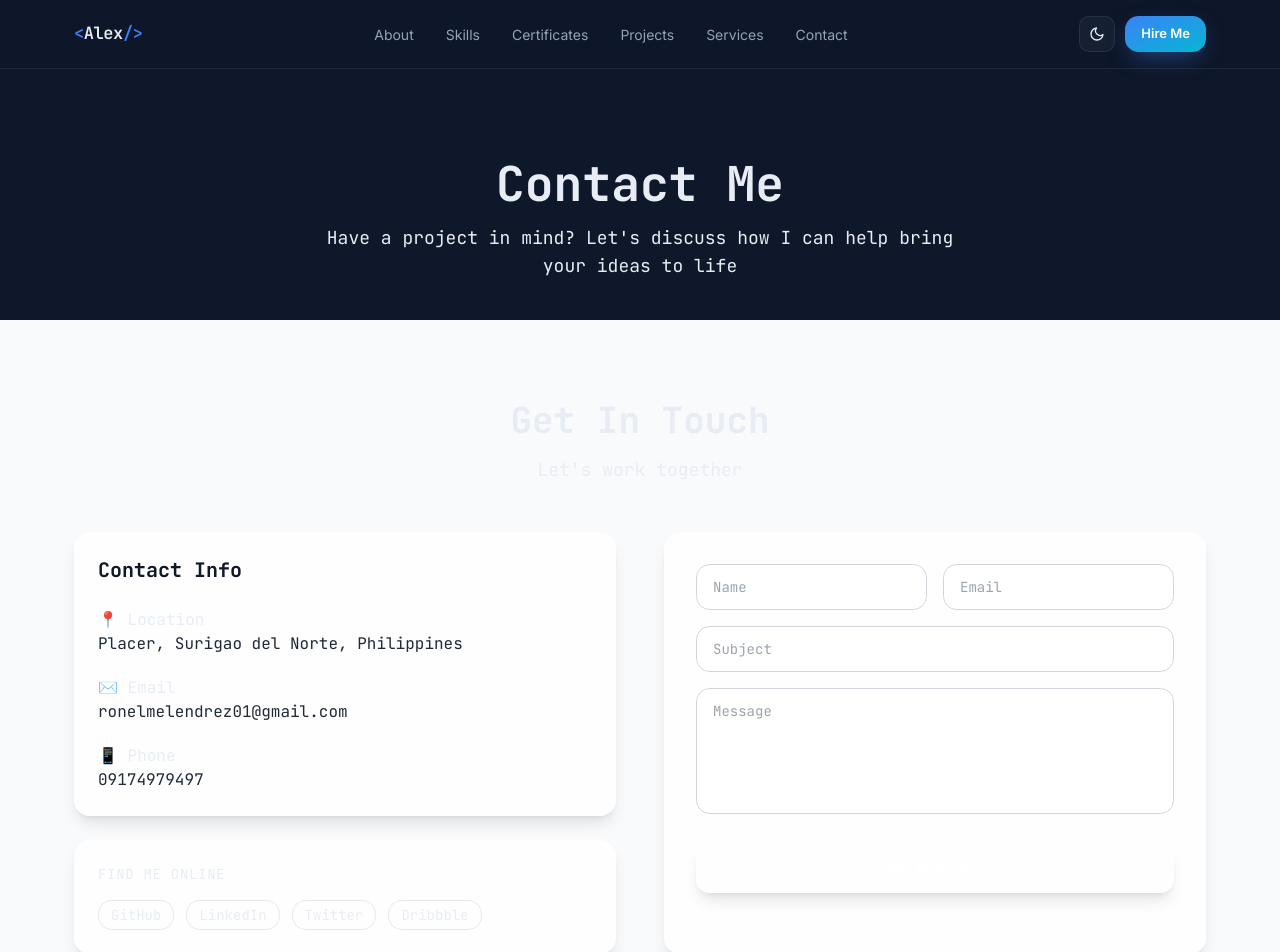
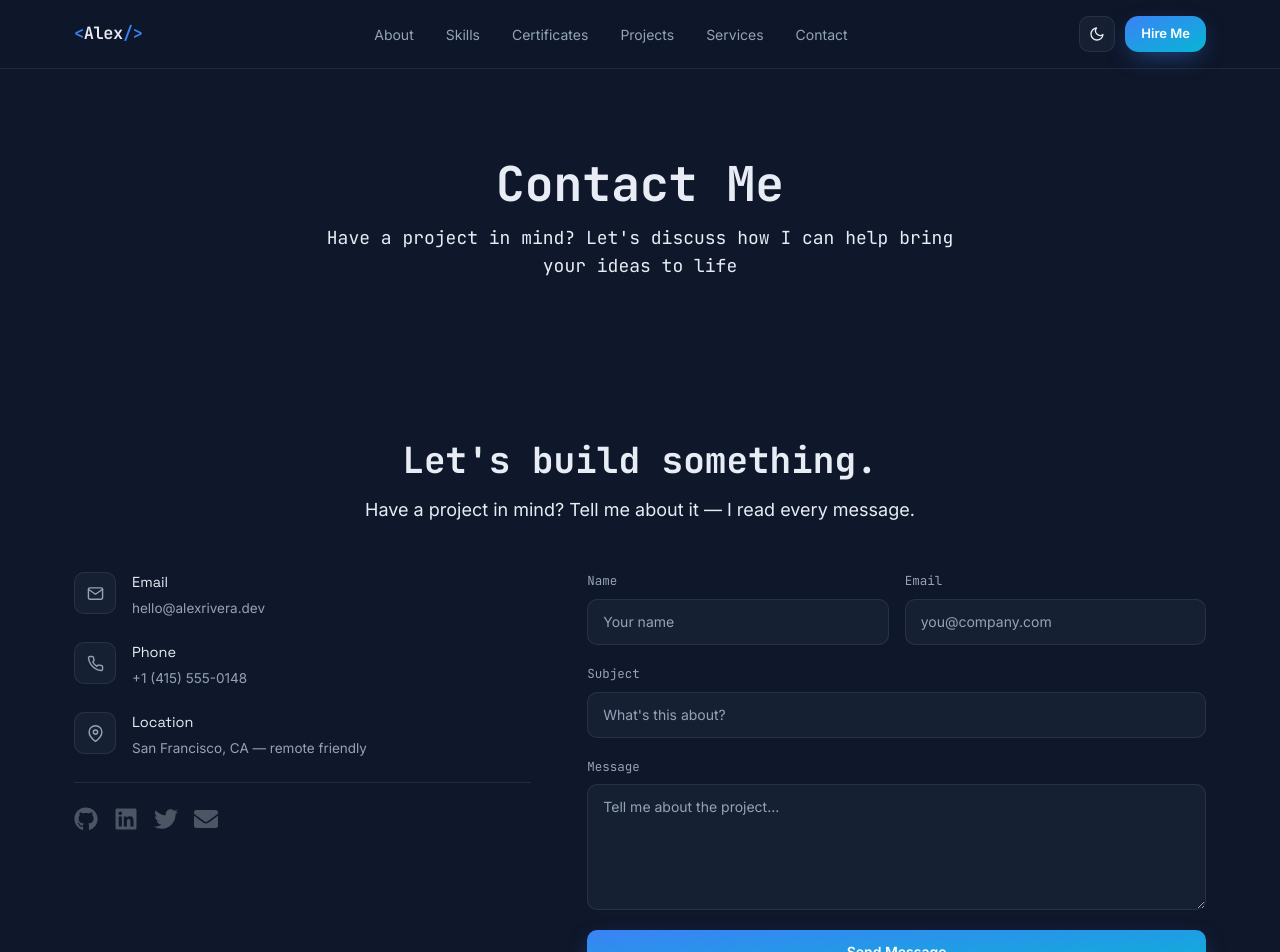
Before and after one commit to Ronelmelendrez/My_Portfolio, a React (Vite) app: page /contact in a window 1280 px wide. Shown: the top 952 px of the page. Built offline with nearby package versions, Linux system fonts and the light colour scheme.

Commit message:
refactor: update the contact section code

```diff
--- a/src/components/sections/Contact.tsx
+++ b/src/components/sections/Contact.tsx
@@ -1,195 +1,84 @@
-import React, { useState, useRef } from "react";
-import { motion, useInView } from "framer-motion";
-import Container from "../common/Container";
-import SectionTitle from "../common/SectionTitle";
+import { useState } from 'react';
+import { FiMail, FiPhone, FiMapPin } from 'react-icons/fi';
+import Reveal from '../common/Reveal';
+import Container from '../common/Container';
+import SectionTitle from '../common/SectionTitle';
+import SocialLinks from '../common/SocialLinks';
+import { Button } from '@/components/ui/button';
+import { Input } from '@/components/ui/input';
+import { Textarea } from '@/components/ui/textarea';
+import { Label } from '@/components/ui/label';
+import { Separator } from '@/components/ui/separator';
 
-const Contact: React.FC = () => {
-  const ref = useRef(null);
-  const inView = useInView(ref, { once: true, amount: 0.2 });
-  const [sent, setSent] = useState(false);
+const infoItems = [
+  { icon: FiMail, title: 'Email', value: 'hello@alexrivera.dev' },
+  { icon: FiPhone, title: 'Phone', value: '+1 (415) 555-0148' },
+  { icon: FiMapPin, title: 'Location', value: 'San Francisco, CA — remote friendly' },
+];
 
-  const [form, setForm] = useState({
-    name: "",
-    email: "",
-    subject: "",
-    message: "",
-  });
-
-  const handleSubmit = () => {
-    if (form.name && form.email && form.message) {
-      setSent(true);
-
-      setTimeout(() => {
-        setSent(false);
-      }, 3000);
-
-      setForm({
-        name: "",
-        email: "",
-        subject: "",
-        message: "",
-      });
-    }
-  };
-
-  const handleChange = (
-    e: React.ChangeEvent<HTMLInputElement | HTMLTextAreaElement>
-  ) => {
-    setForm({ ...form, [e.target.name]: e.target.value });
-  };
+export default function Contact() {
+  const [submitted, setSubmitted] = useState(false);
 
   return (
-    <section
-      id="contact"
-      className="font-mono py-20 bg-gray-50 dark:bg-navy/30"
-    >
+    <section id="contact" className="py-[120px]">
       <Container>
-        <SectionTitle
-          title="Get In Touch"
-          subtitle="Let's work together"
-        />
+        <Reveal>
+          <SectionTitle
+            eyebrow="CONTACT"
+            title="Let's build something."
+            subtitle="Have a project in mind? Tell me about it — I read every message."
+          />
+        </Reveal>
 
-        <div
-          ref={ref}
-          className="
-            grid gap-12 lg:grid-cols-2
-            transition-all duration-700 ease-[cubic-bezier(.16,1,.3,1)]
-          "
-          style={{
-            opacity: inView ? 1 : 0,
-            transform: inView ? "none" : "translateY(24px)",
-          }}
-        >
-          {/* LEFT SIDE - INFO */}
-          <div className="space-y-6">
-            {/* Contact Info Card */}
-            <div className="rounded-2xl bg-white/80 dark:bg-navy-light/80 p-6 shadow-lg backdrop-blur-xl">
-              <h3 className="mb-6 text-xl font-bold text-gray-900 dark:text-white">
-                Contact Info
-              </h3>
-
-              <div className="space-y-5 text-base">
+        <div className="mt-12 grid grid-cols-1 gap-14 md:grid-cols-[0.85fr_1.15fr]">
+          <Reveal>
+            {infoItems.map(({ icon: Icon, title, value }) => (
+              <div key={title} className="mb-6 flex items-start gap-4">
+                <div className="icon-btn h-[42px] w-[42px] flex-shrink-0">
+                  <Icon size={17} />
+                </div>
                 <div>
-                  <p className="text-grayText">📍 Location</p>
-                  <p className="text-gray-800 dark:text-gray-200">
-                    Placer, Surigao del Norte, Philippines
-                  </p>
-                </div>
-
-                <div>
-                  <p className="text-grayText">✉️ Email</p>
-                  <p className="text-gray-800 dark:text-gray-200">
-                    ronelmelendrez01@gmail.com
-                  </p>
-                </div>
-
-                <div>
-                  <p className="text-grayText">📱 Phone</p>
-                  <p className="text-gray-800 dark:text-gray-200">
-                    09174979497
-                  </p>
+                  <h4 className="font-display mb-1 text-[14.5px]">{title}</h4>
+                  <p className="text-dim text-[13.5px]">{value}</p>
                 </div>
               </div>
-            </div>
+            ))}
+            <Separator className="mb-6" />
+            <SocialLinks />
+          </Reveal>
 
-            {/* Social Links */}
-            <div className="rounded-2xl bg-white/80 dark:bg-navy-light/80 p-6 shadow-lg backdrop-blur-xl">
-              <h3 className="mb-4 text-sm uppercase tracking-wider text-grayText">
-                Find me online
-              </h3>
-
-              <div className="flex flex-wrap gap-3">
-                {["GitHub", "LinkedIn", "Twitter", "Dribbble"].map(
-                  (item) => (
-                    <a
-                      key={item}
-                      href="#"
-                      className="
-                        rounded-lg border border-electric/20
-                        bg-electric/10 px-3 py-1 text-sm
-                        text-electric transition-all
-                        hover:bg-electric/20
-                      "
-                    >
-                      {item}
-                    </a>
-                  )
-                )}
+          <Reveal delay={0.1}>
+            <form
+              onSubmit={(e) => {
+                e.preventDefault();
+                setSubmitted(true);
+              }}
+            >
+              <div className="mb-5 grid grid-cols-1 gap-4 sm:grid-cols-2">
+                <div>
+                  <Label htmlFor="name">Name</Label>
+                  <Input id="name" type="text" placeholder="Your name" required />
+                </div>
+                <div>
+                  <Label htmlFor="email">Email</Label>
+                  <Input id="email" type="email" placeholder="you@company.com" required />
+                </div>
               </div>
-            </div>
-          </div>
-
-          {/* RIGHT SIDE - FORM */}
-          <div className="rounded-2xl bg-white/80 dark:bg-navy-light/80 p-8 shadow-lg backdrop-blur-xl">
-            {sent ? (
-              <div className="flex flex-col items-center justify-center py-16 text-center">
-                <div className="mb-4 text-5xl">✅</div>
-                <h3 className="text-xl font-bold text-gray-900 dark:text-white">
-                  Message Sent!
-                </h3>
-                <p className="text-grayText">
-                  I'll get back to you soon.
-                </p>
+              <div className="mb-5">
+                <Label htmlFor="subject">Subject</Label>
+                <Input id="subject" type="text" placeholder="What's this about?" required />
               </div>
-            ) : (
-              <>
-                <div className="grid gap-4 md:grid-cols-2">
-                  <input
-                    type="text"
-                    name="name"
-                    placeholder="Name"
-                    value={form.name}
-                    onChange={handleChange}
-                    className="w-full rounded-lg border border-gray-300 bg-white/70 px-4 py-3 text-sm outline-none focus:border-electric dark:border-gray-700 dark:bg-navy/50"
-                  />
-
-                  <input
-                    type="email"
-                    name="email"
-                    placeholder="Email"
-                    value={form.email}
-                    onChange={handleChange}
-                    className="w-full rounded-lg border border-gray-300 bg-white/70 px-4 py-3 text-sm outline-none focus:border-electric dark:border-gray-700 dark:bg-navy/50"
-                  />
-                </div>
-
-                <input
-                  type="text"
-                  name="subject"
-                  placeholder="Subject"
-                  value={form.subject}
-                  onChange={handleChange}
-                  className="mt-4 w-full rounded-lg border border-gray-300 bg-white/70 px-4 py-3 text-sm outline-none focus:border-electric dark:border-gray-700 dark:bg-navy/50"
-                />
-
-                <textarea
-                  name="message"
-                  rows={5}
-                  placeholder="Message"
-                  value={form.message}
-                  onChange={handleChange}
-                  className="mt-4 w-full resize-none rounded-lg border border-gray-300 bg-white/70 px-4 py-3 text-sm outline-none focus:border-electric dark:border-gray-700 dark:bg-navy/50"
-                />
-
-                <button
-                  onClick={handleSubmit}
-                  className="
-                    mt-6 w-full rounded-lg
-                    bg-gradient-to-r from-electric to-cyan
-                    px-6 py-3 font-semibold text-white
-                    shadow-lg transition-all
-                    hover:scale-[1.02] hover:shadow-electric/30
-                  "
-                >
-                  Send Message →
-                </button>
-              </>
-            )}
-          </div>
+              <div className="mb-5">
+                <Label htmlFor="message">Message</Label>
+                <Textarea id="message" rows={5} placeholder="Tell me about the project..." required />
+              </div>
+              <Button type="submit" className="w-full justify-center">
+                {submitted ? 'Message Sent ✓' : 'Send Message'}
+              </Button>
+            </form>
+          </Reveal>
         </div>
       </Container>
     </section>
   );
-};
-
-export default Contact;
+}
```
